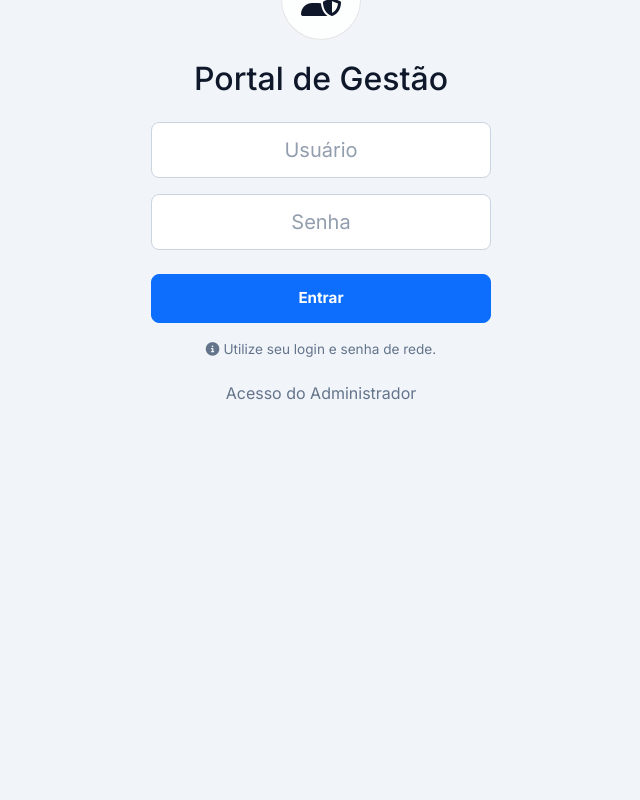
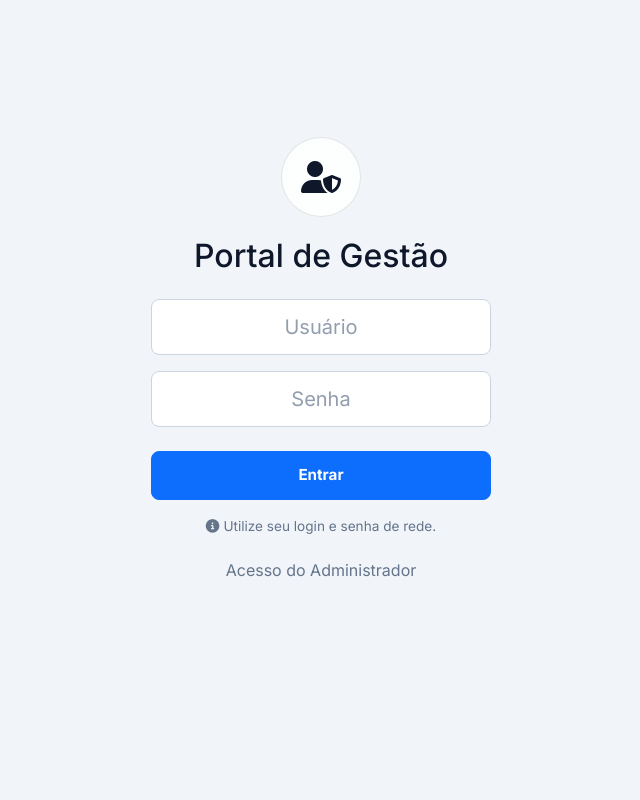
Before and after one commit to welermoura/ldap-teste, a Flask app: page /login in a window 1280 px wide. Shown: the whole page, without its empty margins (319-959 px from the left). Run offline with Flask 3, Linux system fonts and the light colour scheme; some libraries are stand-ins or nearby versions.

Commit message:
fix: restaura centralizacao vertical da tela de login

```diff
--- a/static/style.css
+++ b/static/style.css
@@ -208,10 +208,10 @@ input[type="date"]::-webkit-calendar-picker-indicator { filter: var(--datepicker
 /* ==========================================================================
    Sidebar Layout
    ========================================================================== */
-body { display: block; } /* override flex-column for sidebar layout */
 
 .app-wrapper {
     display: flex;
+    flex: 1;
     min-height: 100vh;
 }
 
```
